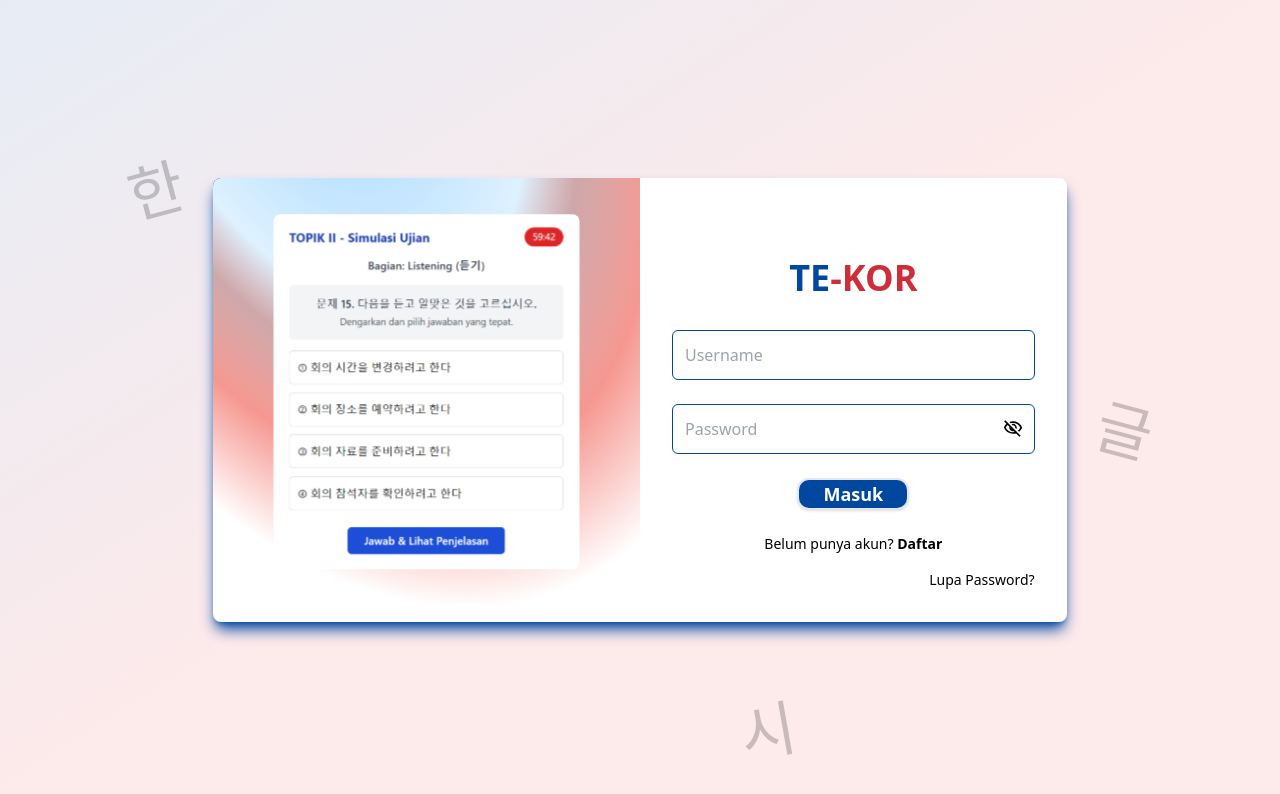
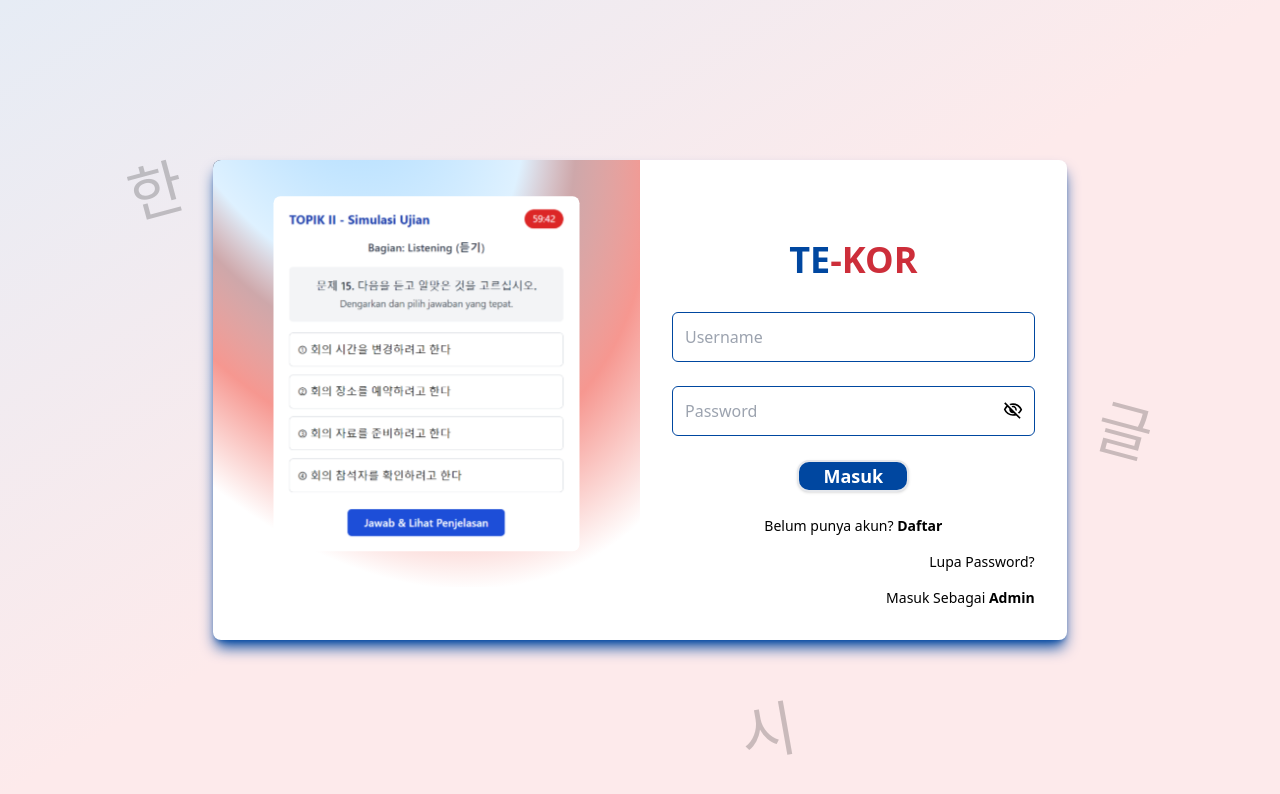
Before and after one commit to adibnur27/KoreanTryout_TE-KOR, a React (Vite) app: page /login in a window 1280 px wide. Shown: the top 794 px of the page. Built offline with nearby package versions, Linux system fonts and the light colour scheme.

Commit message:
feat: Adding navigasi Admin in login Page

```diff
--- a/src/pages/Login/Login.jsx
+++ b/src/pages/Login/Login.jsx
@@ -140,6 +140,11 @@ const Login = () => {
               Lupa Password?
             </NavLink>
           </p>
+          <p className="mt-4 text-sm text-right">
+            <NavLink to="/admin" className="text-black hover:underline cursor-pointer">
+              Masuk Sebagai <strong>Admin</strong>
+            </NavLink>
+          </p>
         </div>
       </div>
     </div>
```
